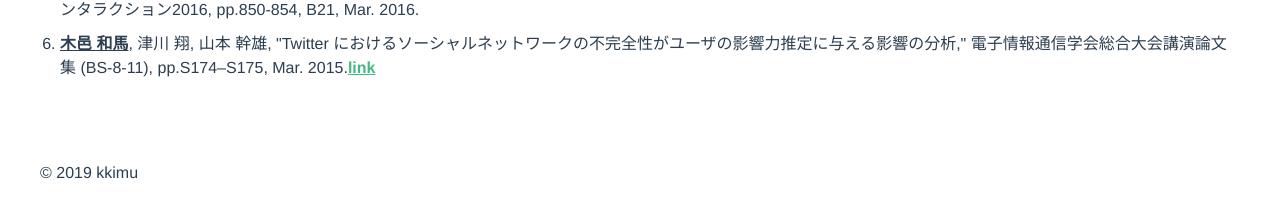
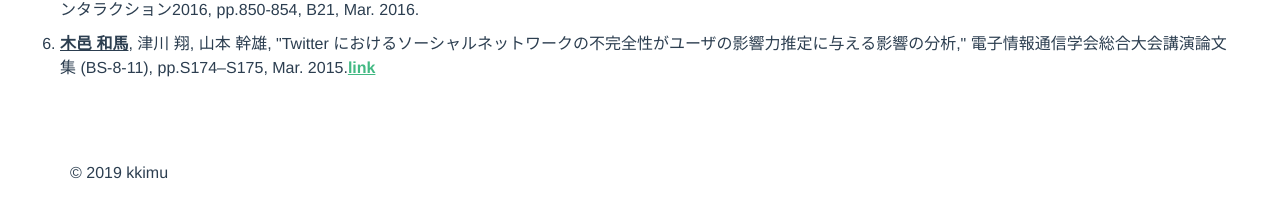
Before and after one commit to koooootake/kkimu-vue-app, a Vue app: page / in a window 1280 px wide. Shown: the part 3190-3408 px from the top of the page. Built offline with nearby package versions, Linux system fonts and the light colour scheme.

Commit message:
Fix padding

```diff
--- a/src/components/globals/Footer.vue
+++ b/src/components/globals/Footer.vue
@@ -8,16 +8,16 @@
 export default {
   data(){
     return{
-      copyright: "© 2019 kkimu"
-    }
-  }
-}
+      copyright: '© 2019 kkimu',
+    };
+  },
+};
 </script>
 
 <style>
   footer{
     max-width: 1200px;
     margin: 0 auto;
-    padding: 70px 0;
+    padding: 70px 40px 0;
   }
 </style>
```
